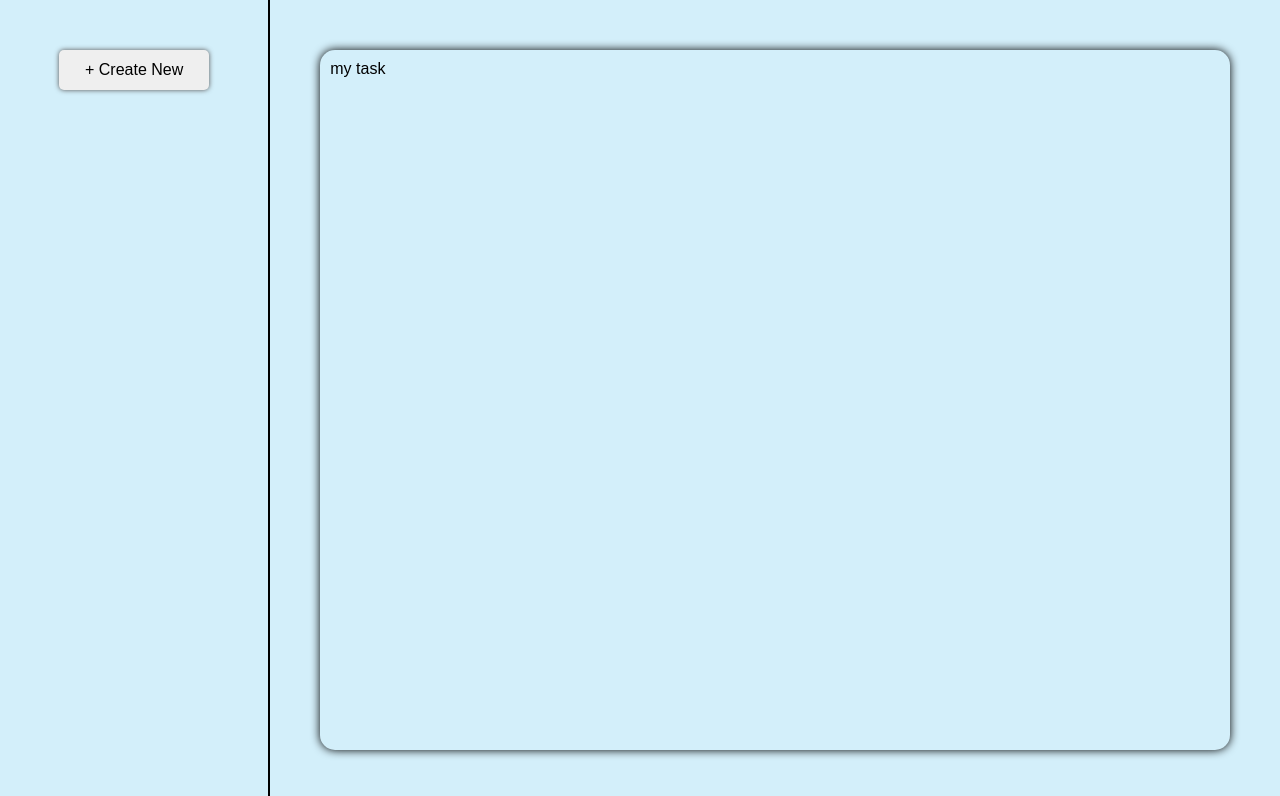
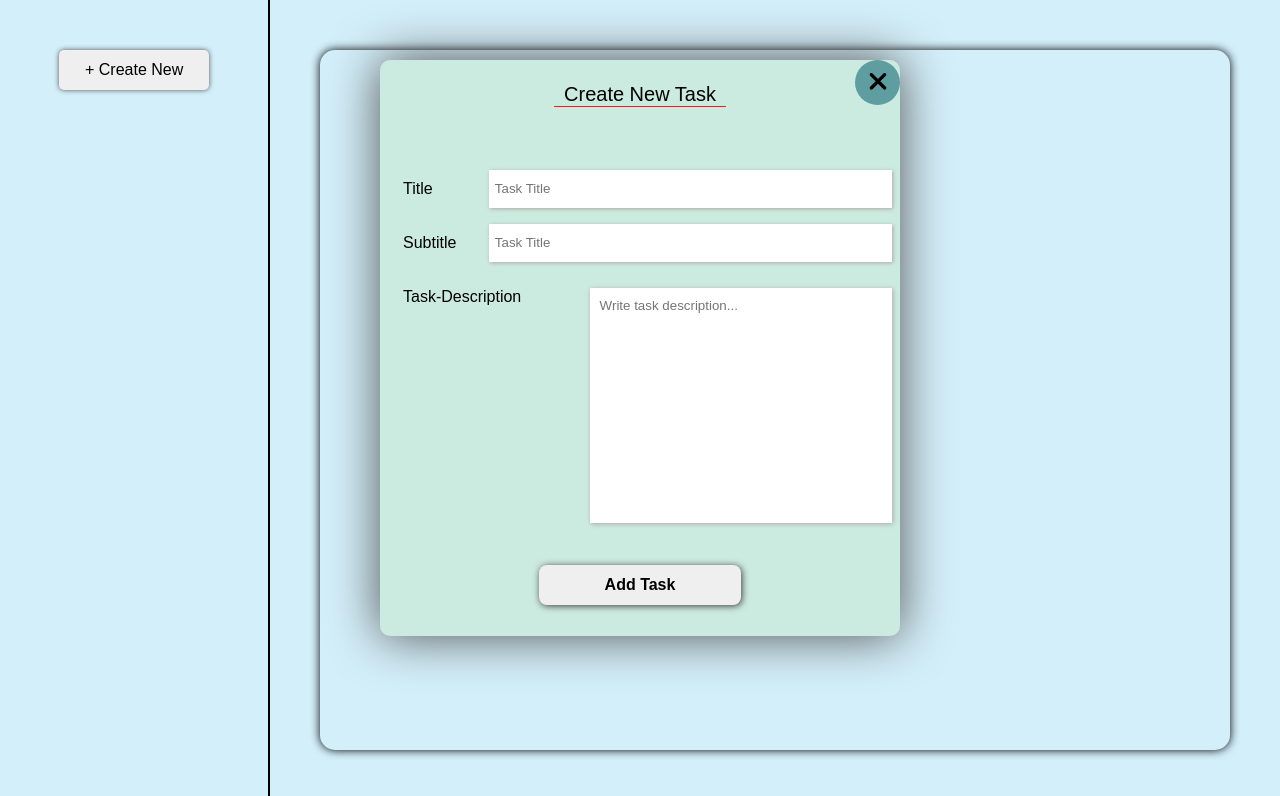
Before and after one commit to rabbihossainlhp/F_ToDo, a React (Vite) app in the folder Client/: page /taskboard in a window 1280 px wide. Shown: the top 796 px of the page. Built offline with nearby package versions, Linux system fonts and the light colour scheme.

Commit message:
added second form (task-form)

```diff
--- a/Client/index.html
+++ b/Client/index.html
@@ -3,6 +3,7 @@
   <head>
     <meta charset="UTF-8" />
     <meta name="viewport" content="width=device-width, initial-scale=1.0" />
+    <link rel="stylesheet" href="https://cdnjs.cloudflare.com/ajax/libs/font-awesome/6.7.1/css/all.min.css" integrity="sha512-5Hs3dF2AEPkpNAR7UiOHba+lRSJNeM2ECkwxUIxC1Q/FLycGTbNapWXB4tP889k5T5Ju8fs4b1P5z/iB4nMfSQ==" crossorigin="anonymous" referrerpolicy="no-referrer" />
     <title>Vite + React</title>
   </head>
   <body>
--- a/Client/src/components/ComponentStyle/Taskboard.css
+++ b/Client/src/components/ComponentStyle/Taskboard.css
@@ -61,12 +61,116 @@ body{
 
 
 .hidenWindow{
+    transition: 1.5s;
     width: 65vmin;
     height: 72vmin;
-    border: 2px solid red;
     position: absolute;
     left: 50%;
     transform: translateX(-50%);
     top: 60px;
-    display: none;
+    border-radius: 10px;
+    background-color: rgb(204, 235, 224);
+    box-shadow: 0 0 50px rgb(82, 80, 80);
+    padding: 8px;
+    display: flex;
+    flex-direction: column;
+    justify-content: space-between;
+    align-items: center;
 }
+
+.clsBtn{
+    background-color: cadetblue;
+    width: 45px; height: 45px;
+    padding: 8px 10px;
+    border-radius: 50%;
+    text-align: center;
+    align-content: center;
+    position: absolute;
+    right: 0;
+    top: 0;
+    cursor: pointer;
+}
+
+.clsBtn:active{
+    transform: scale(0.95);
+    transition: 0.2s;
+}
+
+.hidenWindow .clsBtn svg{
+    width: 20px;
+}
+
+.TitleHead{
+    font-size: 20px;
+    font-weight: 100;
+    padding: 0 10px;
+    margin-top: 15px;
+    height: fit-content;
+    border-bottom: 1.8px solid rgb(253, 25, 25);
+}
+
+.formBox{
+    width: 100%;
+    height: 85%;
+}
+
+.formBox form{
+    display: flex;
+    flex-direction: column;
+    gap: 1rem;
+    width: 100%;
+    height: 100%;
+    justify-content: center;
+    align-items: center;
+}
+
+.formBox form div{
+    width: 100%;
+    display: flex;
+    justify-content: space-between;
+    align-items: center;
+}
+
+.formBox form div label{
+    width: fit-content;
+    text-align: center;
+    padding-left: 15px;
+}
+
+.formBox form div input{
+    width: 80%;
+    height: 38px;
+    padding-left: 6px;
+    box-shadow: 1px 1px 4px rgb(173, 167, 167);
+    border: none;
+    outline: none;
+}
+
+.formBox form div:nth-child(3){
+    margin-top: 10px;
+    height: 55%; width: 100%;
+    display: flex;
+    justify-content: space-between;
+    align-items: start;
+}
+
+.formBox form div:nth-child(3) textarea{
+    resize: none;
+    width: 60%;
+    height: 90%;
+    padding: 10px;
+    border: none; outline: none;
+    box-shadow: 1px 1px 5px rgb(173, 167, 167);
+}
+
+.formBox form button{
+    width: 40%;
+    height: 40px;
+    cursor: pointer;
+    font-weight: 700;
+    font-size: 1rem;
+    border: none;
+    border-radius: 8px;
+    box-shadow: 1px 1px 7px rgb(59, 59, 59);
+    margin-bottom: 5px;
+}
--- a/Client/src/components/Taskboard.jsx
+++ b/Client/src/components/Taskboard.jsx
@@ -6,7 +6,17 @@ const Taskboard = () => {
     //handle hiden button__________________________
     const hidenBtnHandler = ()=>{
         const hidenBtn = document.querySelector(".hidenWindow");
-        hidenBtn.style.display = "block";
+        const createBtn = document.querySelector(".btnDiv button");
+        hidenBtn.style.display = "flex";
+        createBtn.style.cursor = "not-allowed";
+    }
+
+    //handle hiden closing button__________________________
+    const hidenClsHandler = ()=>{
+        const hidenBtn = document.querySelector(".hidenWindow");
+        const createBtn = document.querySelector(".btnDiv button");
+        hidenBtn.style.display = "none";
+        createBtn.style.cursor = "pointer";
     }
 
     return (
@@ -20,14 +30,42 @@ const Taskboard = () => {
             </div>
             <div className="View-Task">
                 <div className="Sub-view">
-                    my task
+
                 </div>
             </div>
 
             {/* Hidden window_________________________ */}
 
             <div className="hidenWindow">
-                f
+                <div className="clsBtn" onClick={hidenClsHandler}>
+                    <svg xmlns="http://www.w3.org/2000/svg" viewBox="0 0 384 512"><path d="M342.6 150.6c12.5-12.5 12.5-32.8 0-45.3s-32.8-12.5-45.3 0L192 210.7 86.6 105.4c-12.5-12.5-32.8-12.5-45.3 0s-12.5 32.8 0 45.3L146.7 256 41.4 361.4c-12.5 12.5-12.5 32.8 0 45.3s32.8 12.5 45.3 0L192 301.3 297.4 406.6c12.5 12.5 32.8 12.5 45.3 0s12.5-32.8 0-45.3L237.3 256 342.6 150.6z"/></svg>
+                </div>
+                <div className="TitleHead">
+                    <p>Create New Task</p>
+                </div>
+                <div className="formBox">
+                    <form action="">
+                        <div>
+                            <label htmlFor="Title">Title</label>
+                            <input type="text" placeholder='Task Title' />
+                        </div>
+
+                        <div>
+                            <label htmlFor="Sub-Title">Subtitle</label>
+                            <input type="text" placeholder='Task Title' />
+                        </div>
+
+                        <div>
+                            <label htmlFor="Description">Task-Description</label>
+                            <textarea
+                                id="Description"
+                                placeholder="Write task description..."
+                            ></textarea>
+                        </div>
+
+                        <button type='submit'>Add Task</button>
+                    </form>
+                </div>
             </div>
         </div>
     );
```
